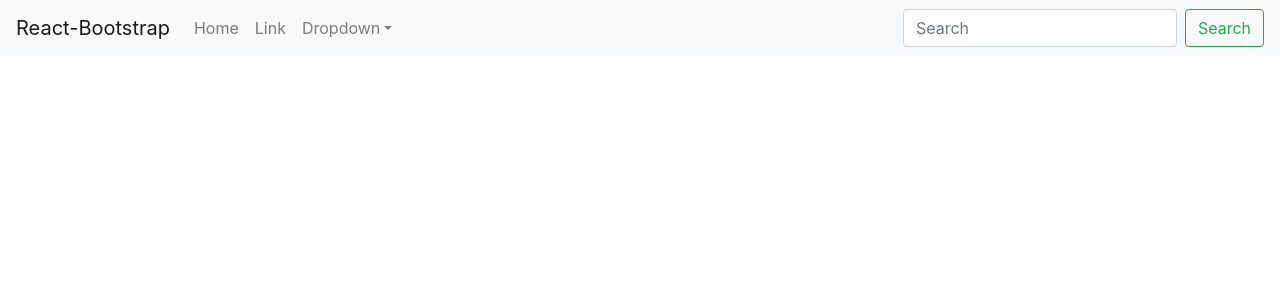
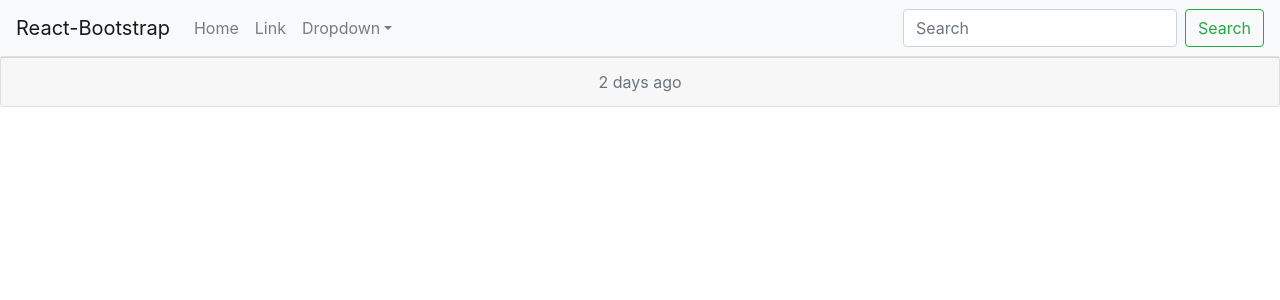
Before and after one commit to seahopki12/React_Portfolio, a React (Create React App) app in the folder reactportfolio/: page / in a window 1280 px wide. Shown: the top 300 px of the page. Built offline with nearby package versions, Linux system fonts and the light colour scheme.

Commit message:
added footer component and added to home page

```diff
--- /dev/null
+++ b/reactportfolio/src/components/Footer/Footer.js
@@ -0,0 +1,12 @@
+import React from "react";
+import Card from "react-bootstrap/Card";
+
+function Footer() {
+    return (
+        <Card className="text-center">
+            <Card.Footer className="text-muted">2 days ago</Card.Footer>
+        </Card>
+    );
+}
+
+export default Footer;
--- a/reactportfolio/src/pages/Home.js
+++ b/reactportfolio/src/pages/Home.js
@@ -1,10 +1,12 @@
 import React from "react";
 import Header from "../components/Header/Header";
+import Footer from "../components/Footer/Footer";
 
 const Home = () => {
     return (
         <div>
             <Header />
+            <Footer />
         </div>
     );
 };
```
Also changed, not shown: 1 other file (tests, documents, lock files or other folders).
